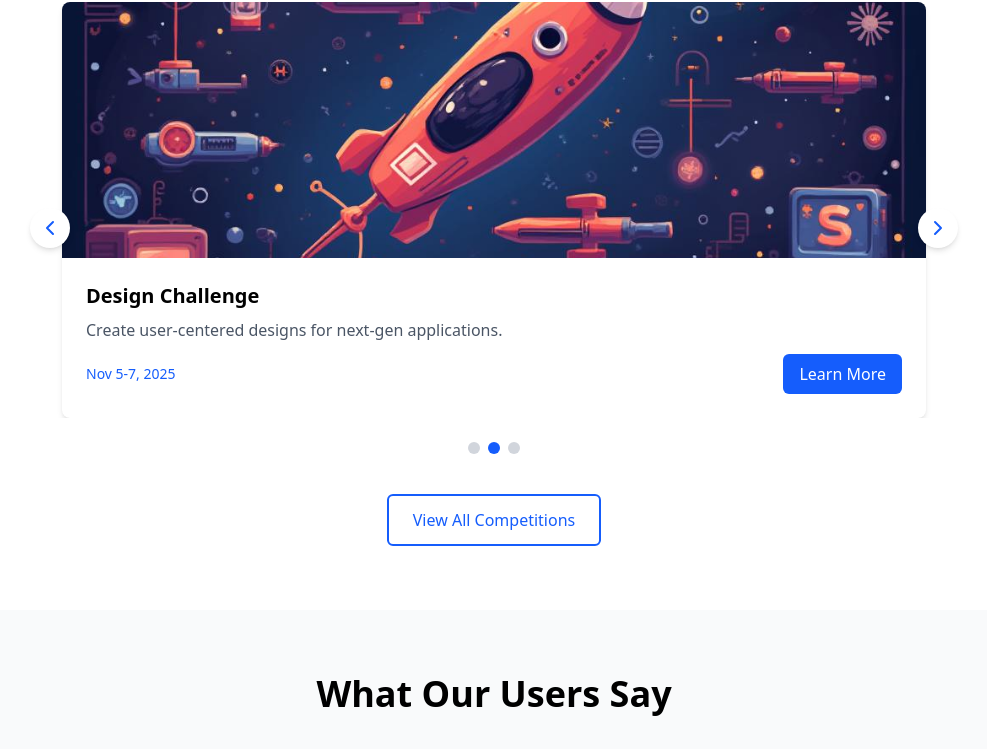
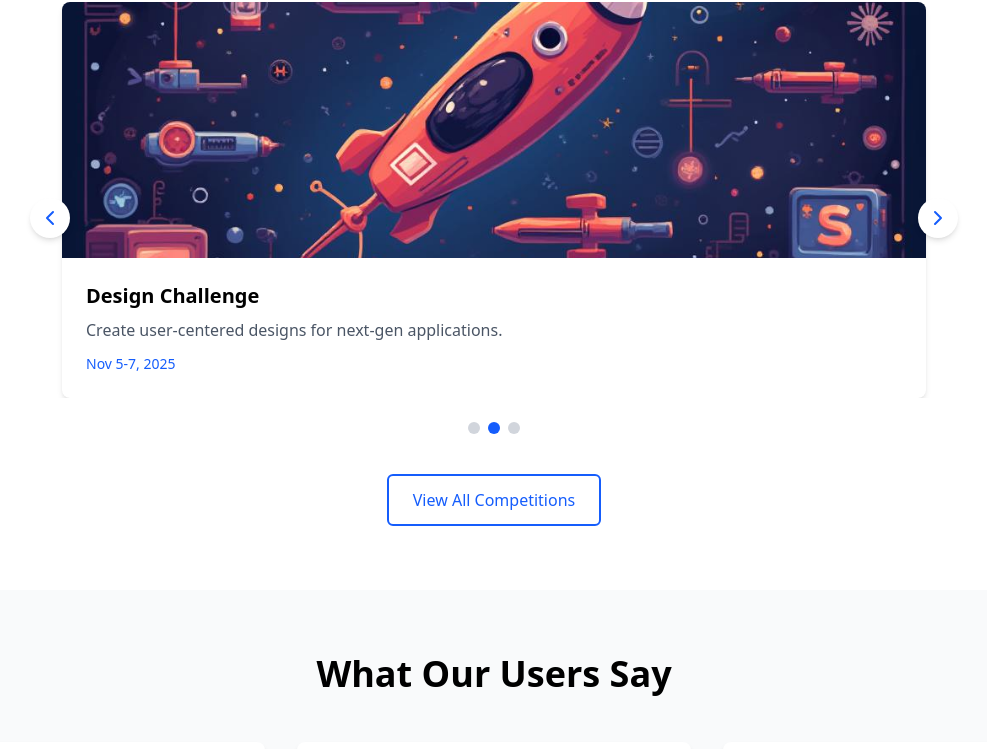
Before and after one commit to Sinon1310/TalentHunt, a React (Vite) app in the folder frontend/: page / in a window 1280 px wide. Shown: the part 1746-2495 px from the top of the page, without its empty margins (146-1133 px from the left). Built offline with nearby package versions, Linux system fonts and the light colour scheme; grey boxes are pictures that could not be loaded.

Commit message:
button change

```diff
--- a/frontend/src/Components/Landing.jsx
+++ b/frontend/src/Components/Landing.jsx
@@ -260,9 +260,7 @@ const Landing = () => {
         <p className="text-gray-600 mb-3">{competition.description}</p>
         <div className="flex justify-between items-center">
           <span className="text-sm text-blue-600 font-medium">{competition.date}</span>
-          <button className="px-4 py-2 bg-blue-600 text-white rounded-md hover:bg-blue-700 transition">
-            Learn More
-          </button>
+
         </div>
       </div>
     </div>
```
